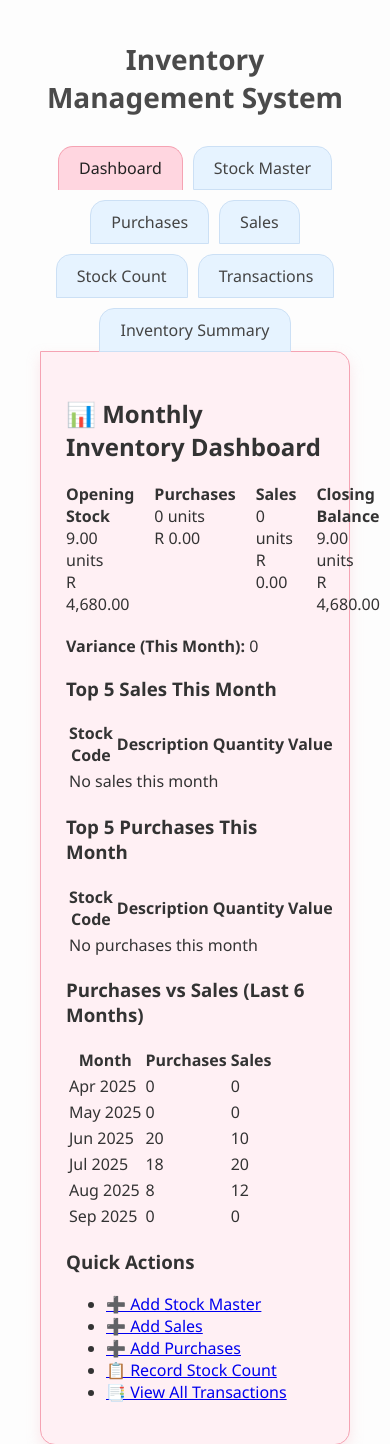
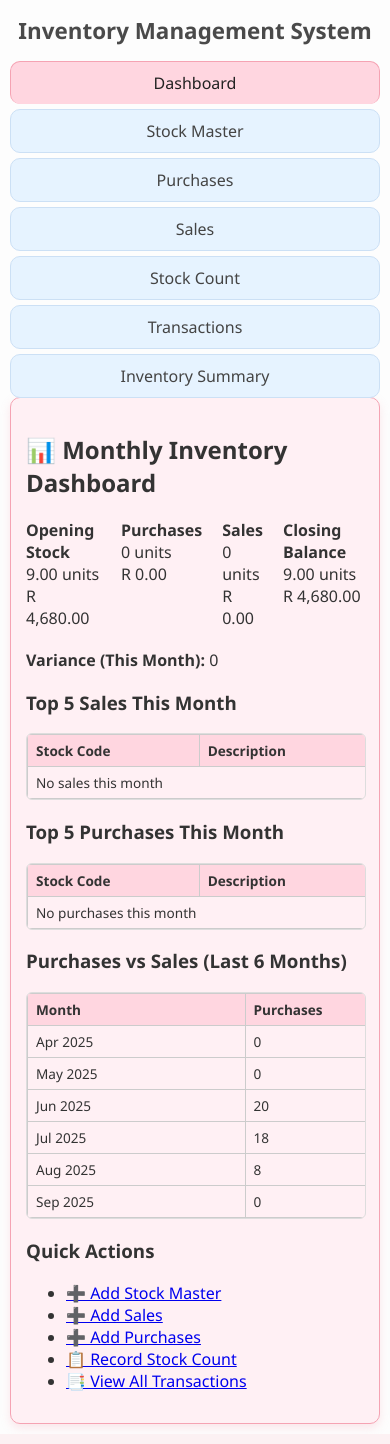
Before and after one commit to syrene4545/stock_manager, a Django app: page /dashboard/ in a window 390 px wide. Shown: the top 1444 px of the page. Run offline with Django 5.2, Linux system fonts and the light colour scheme; data comes from the database, SQL or seed files in the repository; parts of the project's set-up code (start-up, migrations or seed data) failed here and were passed over.

```diff
--- a/stock_manager/templates/base.html
+++ b/stock_manager/templates/base.html
@@ -1,6 +1,8 @@
 <!DOCTYPE html>
-<html>
+<html lang="en">
 <head>
+    <meta charset="UTF-8">
+    <meta name="viewport" content="width=device-width, initial-scale=1.0"> <!-- Important for mobile scaling -->
     <title>Inventory Management</title>
     <style>
         /* ---------- Defaults ---------- */
@@ -27,7 +29,7 @@
         /* ---------- Base layout ---------- */
         body {
             font-family: "Segoe UI", Tahoma, sans-serif;
-            margin: 40px;
+            margin: 20px;
             background-color: #fdfdfd;
             color: #333;
         }
@@ -35,22 +37,22 @@
         h1 {
             color: #4a4a4a;
             text-align: center;
-            margin-bottom: 30px;
-            font-size: 28px;
+            margin-bottom: 20px;
+            font-size: 1.8rem;
         }
 
         .tabs {
             display: flex;
             justify-content: center;
             gap: 10px;
-            flex-wrap: wrap;
-            margin-bottom: 0;            /* let content rise to meet tabs */
+            flex-wrap: wrap; /* Allows wrapping on small screens */
+            margin-bottom: 0;
             position: relative;
             z-index: 2;
         }
 
         .tab {
-            padding: 10px 20px;
+            padding: 8px 15px;
             border-radius: 15px 15px 0 0;
             text-decoration: none;
             color: #444;
@@ -58,6 +60,7 @@
             border: 1px solid var(--tab-default-border);
             transition: all 0.25s ease;
             font-weight: 500;
+            font-size: 0.95rem;
         }
 
         .tab:hover {
@@ -69,24 +72,95 @@
             background-color: var(--accent-bg);
             border-color: var(--accent);
             color: #222;
-            border-bottom: none;         /* merge visually with content box */
+            border-bottom: none;
             position: relative;
             z-index: 3;
         }
 
         .content {
             border: 1px solid var(--accent);
-            padding: 25px;
+            padding: 20px;
             border-radius: 0 15px 15px 15px;
             background-color: var(--panel-bg);
-            box-shadow: 0 6px 14px var(--shadow);
-            margin-top: -1px;            /* pull up to “wrap” active tab */
+            box-shadow: 0 4px 10px var(--shadow);
+            margin-top: -1px;
             position: relative;
             z-index: 1;
         }
+
+        /* ---------- Responsive adjustments ---------- */
+        @media (max-width: 768px) {
+            body {
+                margin: 10px;
+            }
+
+            h1 {
+                font-size: 1.4rem;
+                margin-bottom: 15px;
+            }
+
+            .tabs {
+                flex-direction: column;
+                align-items: stretch;
+                gap: 5px;
+            }
+
+            .tab {
+                text-align: center;
+                border-radius: 10px;
+                padding: 10px;
+                font-size: 1rem;
+            }
+
+            .content {
+                padding: 15px;
+                border-radius: 10px;
+            }
+        }
+
+        /* ---------- Responsive tables ---------- */
+        .table-container {
+            width: 100%;
+            overflow-x: auto;
+            -webkit-overflow-scrolling: touch; /* smooth scrolling on iOS */
+            margin-bottom: 1rem;
+            border: 1px solid #ddd;
+            border-radius: 6px;
+        }
+
+        /* Keep table looking good */
+        table {
+            border-collapse: collapse;
+            width: 100%;
+            min-width: 600px; /* prevents squishing if many columns */
+        }
+
+        /* Sticky header magic */
+        thead th {
+            position: sticky;
+            top: 0;
+            background-color: var(--accent-bg);
+            z-index: 2; /* stay above table cells */
+        }
+
+        th, td {
+            padding: 8px 12px;
+            border: 1px solid #ccc;
+            text-align: left;
+            font-size: 0.95rem;
+            white-space: nowrap; /* prevent text wrapping that breaks alignment */
+        }
+
+        @media (max-width: 768px) {
+            th, td {
+                font-size: 0.85rem;
+                padding: 6px 8px;
+            }
+        }
+
+
     </style>
 </head>
-<!-- Add the theme class using your Django active_tab -->
 <body class="theme-{% if active_tab %}{{ active_tab }}{% else %}dashboard{% endif %}">
     <h1>Inventory Management System</h1>
 
--- a/stock_manager/templates/dashboard.html
+++ b/stock_manager/templates/dashboard.html
@@ -21,6 +21,7 @@
 
 <!-- Top Items -->
 <h3>Top 5 Sales This Month</h3>
+<div class="table-container">
   <table>
     <thead>
       <tr><th>Stock Code</th><th>Description</th><th>Quantity</th><th>Value</th></tr>
@@ -38,8 +39,10 @@
     {% endfor %}
     </tbody>
   </table>
+</div>
 
 <h3>Top 5 Purchases This Month</h3>
+<div class="table-container">
   <table>
     <thead>
       <tr><th>Stock Code</th><th>Description</th><th>Quantity</th><th>Value</th></tr>
@@ -57,9 +60,11 @@
     {% endfor %}
     </tbody>
   </table>
+</div>
 
 <!-- Trend Data -->
 <h3>Purchases vs Sales (Last 6 Months)</h3>
+<div class="table-container">
   <table>
     <thead>
       <tr><th>Month</th><th>Purchases</th><th>Sales</th></tr>
@@ -74,6 +79,7 @@
     {% endfor %}
     </tbody>
   </table>
+</div>
 
 <h3>Quick Actions</h3>
 <ul>
--- a/stock_manager/templates/inventory_summary.html
+++ b/stock_manager/templates/inventory_summary.html
@@ -28,6 +28,7 @@
 </p>
 
 {% if summary %}
+<div class="table-container">
   <table>
     <thead>
       <tr>
@@ -71,6 +72,8 @@
       </tr>
     </tbody>
   </table>
+</div>
+
 {% else %}
   <p>No stock counts found for the selected filters.</p>
 {% endif %}
--- a/stock_manager/templates/transaction_list.html
+++ b/stock_manager/templates/transaction_list.html
@@ -46,6 +46,7 @@
     </form>
 
     {% if transactions %}
+    <div class="table-container">
         <table>
             <thead>
                 <tr>
@@ -90,9 +91,8 @@
                 </tr>
             </tfoot>
 
-
-
         </table>
+    </div>
     {% else %}
     <p>No transactions found for the selected period.</p>
     {% endif %}
```
Lines whose indentation alone changed are shown as unchanged.
